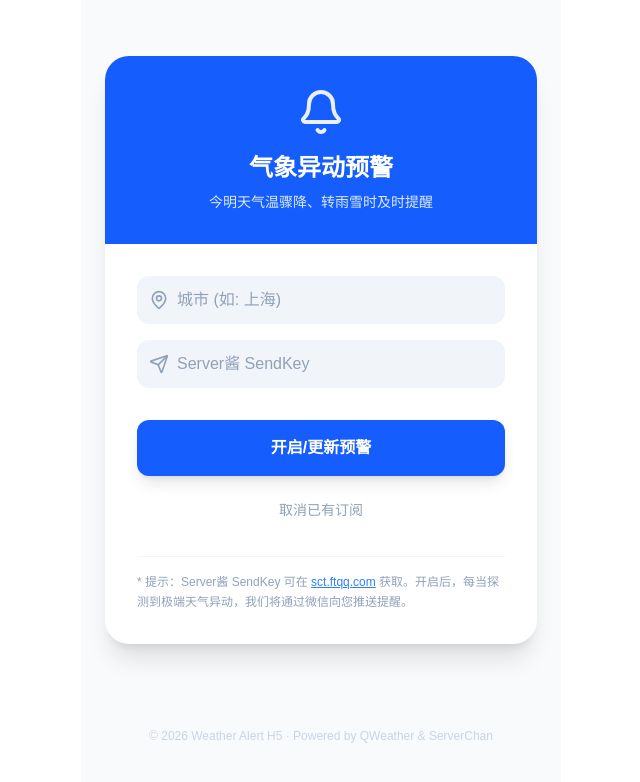
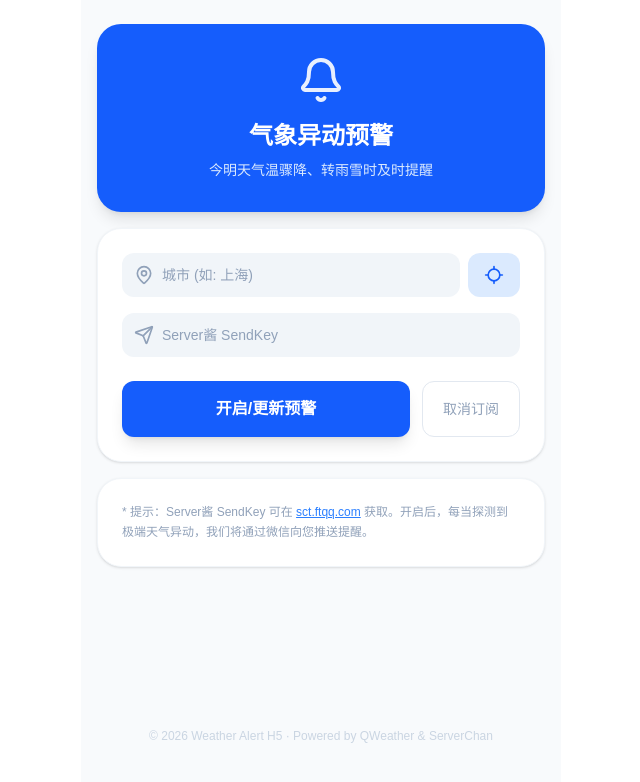
Before and after one commit to dawnCome/weather-h5, a Next.js app: page / in a window 1280 px wide. Shown: the top 782 px of the page, without its empty margins (319-959 px from the left). Built offline with nearby package versions, Linux system fonts and the light colour scheme; no server answers.

Commit message:
feat: complete weather dashboard integration with auto-locating and skeleton UI

```diff
--- a/src/app/page.tsx
+++ b/src/app/page.tsx
@@ -1,160 +1,342 @@
 "use client";
 
-import { useState, useEffect } from 'react';
-import { v4 as uuidv4 } from 'uuid';
-import { MapPin, Send, Bell, CheckCircle2, AlertCircle } from 'lucide-react';
+import { useState, useEffect, useCallback } from "react";
+import { v4 as uuidv4 } from "uuid";
+import { MapPin, Send, Bell, Locate, Loader2 } from "lucide-react";
+import { useWeatherStore } from "@/stores/weatherStore";
+import WeatherCard from "@/components/features/weather/WeatherCard";
+import TrendChart from "@/components/features/weather/TrendChart";
+import Alert from "@/components/ui/Alert";
+import { WeatherCardSkeleton, TrendChartSkeleton } from "@/components/ui/Skeleton";
+import type { WeatherResponse } from "@/types/qweather";
+
+type MessageState = { type: "success" | "error" | "info" | "warning"; text: string } | null;
+
+interface CityInfo {
+  id: string;
+  name: string;
+}
+
+/**
+ * Try browser geolocation API and return "lon,lat" string, or null if unavailable.
+ */
+async function tryGeolocation(): Promise<string | null> {
+  if (typeof navigator === "undefined" || !navigator.geolocation) return null;
+
+  return new Promise<string | null>((resolve) => {
+    navigator.geolocation.getCurrentPosition(
+      (pos) => {
+        resolve(`${pos.coords.longitude},${pos.coords.latitude}`);
+      },
+      () => resolve(null),
+      { enableHighAccuracy: false, timeout: 8000, maximumAge: 60000 },
+    );
+  });
+}
 
 export default function Home() {
-  const [city, setCity] = useState('');
-  const [sendKey, setSendKey] = useState('');
-  const [loading, setLoading] = useState(false);
-  const [message, setMessage] = useState<{ type: 'success' | 'error', text: string } | null>(null);
+  const [cityInput, setCityInput] = useState("");
+  const [sendKey, setSendKey] = useState("");
+  const [submitLoading, setSubmitLoading] = useState(false);
+  const [message, setMessage] = useState<MessageState>(null);
 
+  const { weatherData, loading, setWeatherData, setLoading } = useWeatherStore();
+
+  // Initialize uid, sendKey, city from localStorage and try geolocation
   useEffect(() => {
-    // 初始化或读取持久化的 UID 和 SendKey
-    let uid = localStorage.getItem('weather_uid');
+    let uid = localStorage.getItem("weather_uid");
     if (!uid) {
       uid = uuidv4();
-      localStorage.setItem('weather_uid', uid);
+      localStorage.setItem("weather_uid", uid);
     }
-    const savedKey = localStorage.getItem('weather_sendkey');
+
+    const savedKey = localStorage.getItem("weather_sendkey");
     if (savedKey) setSendKey(savedKey);
-    const savedCity = localStorage.getItem('weather_city');
-    if (savedCity) setCity(savedCity);
+
+    const savedCity = localStorage.getItem("weather_city");
+    if (savedCity) setCityInput(savedCity);
+
+    // Try geolocation for auto-positioning; fallback to saved city.
+    void tryGeolocation()
+      .then(async (location) => {
+        if (location) {
+          await fetchWeather(location);
+        } else if (savedCity) {
+          await fetchWeather(undefined, savedCity);
+        }
+      })
+      .catch(() => {
+        if (savedCity) {
+          void fetchWeather(undefined, savedCity);
+        }
+      });
   }, []);
 
-  const handleSubscribe = async (action: 'subscribe' | 'delete' = 'subscribe') => {
+  /**
+   * Fetch weather data from our /api/weather endpoint.
+   * Accepts either `location` ("lon,lat") or `locationId`.
+   */
+  const fetchWeather = useCallback(
+    async (location?: string, locationId?: string) => {
       setLoading(true);
+      try {
+        const params = new URLSearchParams();
+        if (location) params.set("location", location);
+        if (locationId) params.set("locationId", locationId);
+
+        const res = await fetch(`/api/weather?${params.toString()}`);
+        if (!res.ok) {
+          throw new Error("无法获取天气数据");
+        }
+        const data: WeatherResponse = await res.json();
+        setWeatherData(data);
+        localStorage.setItem("weather_city", data.city);
+        setCityInput(data.city);
+      } catch (err: unknown) {
+        const msg = err instanceof Error ? err.message : "获取天气数据失败";
+        setMessage({ type: "error", text: msg });
+      } finally {
+        setLoading(false);
+      }
+    },
+    [setLoading, setWeatherData],
+  );
+
+  /**
+   * Handle subscribe or delete subscription.
+   */
+  const handleSubscribe = async (
+    action: "subscribe" | "delete" = "subscribe",
+  ) => {
+    setSubmitLoading(true);
     setMessage(null);
 
     try {
-      const uid = localStorage.getItem('weather_uid');
+      const uid = localStorage.getItem("weather_uid");
+      if (!uid) throw new Error("用户标识未初始化");
 
-      if (action === 'delete') {
-        const res = await fetch('/api/subscribe', {
-          method: 'POST',
-          headers: { 'Content-Type': 'application/json' },
-          body: JSON.stringify({ userId: uid, action: 'delete' })
+      const body: Record<string, unknown> = { userId: uid };
+
+      if (action === "delete") {
+        body.action = "delete";
+        const res = await fetch("/api/subscribe", {
+          method: "POST",
+          headers: { "Content-Type": "application/json" },
+          body: JSON.stringify(body),
         });
-        if (!res.ok) throw new Error('Unsubscribe failed');
-        setMessage({ type: 'success', text: '已取消订阅' });
+        if (!res.ok) throw new Error("取消订阅失败");
+        setMessage({ type: "success", text: "已取消订阅" });
+        useWeatherStore.getState().reset();
         return;
       }
 
-      if (!city || !sendKey) {
-        setMessage({ type: 'error', text: '请填写城市和 Server酱 SendKey' });
+      if (!cityInput || !sendKey) {
+        setMessage({
+          type: "error",
+          text: "请填写城市和 Server酱 SendKey",
+        });
         return;
       }
 
-      // 1. 获取城市 ID
-      const cityRes = await fetch(`/api/city?city=${encodeURIComponent(city)}`);
-      if (!cityRes.ok) throw new Error('无法找到该城市');
-      const cityInfo = await cityRes.json();
+      // 1. Get city ID from name
+      const cityRes = await fetch(
+        `/api/city?city=${encodeURIComponent(cityInput)}`,
+      );
+      if (!cityRes.ok) throw new Error("无法找到该城市");
+      const cityInfo: CityInfo = await cityRes.json();
 
-      if (!cityInfo || !cityInfo.id) {
-        setMessage({ type: 'error', text: '未能识别城市，请尝试更准确的名称' });
+      if (!cityInfo?.id) {
+        setMessage({ type: "error", text: "未能识别城市，请尝试更准确的名称" });
         return;
       }
 
-      // 2. 发送订阅请求
-      const subscribeRes = await fetch('/api/subscribe', {
-        method: 'POST',
-        headers: { 'Content-Type': 'application/json' },
-        body: JSON.stringify({
-          userId: uid,
-          sendKey,
-          locationId: cityInfo.id,
-          cityName: cityInfo.name
-        })
+      // 2. Send subscribe request
+      body.sendKey = sendKey;
+      body.locationId = cityInfo.id;
+      body.cityName = cityInfo.name;
+
+      const subscribeRes = await fetch("/api/subscribe", {
+        method: "POST",
+        headers: { "Content-Type": "application/json" },
+        body: JSON.stringify(body),
       });
+      if (!subscribeRes.ok) throw new Error("订阅请求失败");
 
-      if (!subscribeRes.ok) throw new Error('订阅请求失败');
+      // 3. Persist to localStorage
+      localStorage.setItem("weather_sendkey", sendKey);
+      localStorage.setItem("weather_city", cityInfo.name);
+      setCityInput(cityInfo.name);
 
-      // 3. 持久化本地配置
-      localStorage.setItem('weather_sendkey', sendKey);
-      localStorage.setItem('weather_city', cityInfo.name);
-      setCity(cityInfo.name);
+      setMessage({ type: "success", text: `订阅成功！当前监控：${cityInfo.name}` });
 
-      setMessage({ type: 'success', text: `订阅成功！当前监控：${cityInfo.name}` });
-    } catch (e: any) {
-      setMessage({ type: 'error', text: e.message || '操作失败，请稍后重试' });
+      // 4. Fetch weather for the subscribed city
+      await fetchWeather(undefined, cityInfo.id);
+    } catch (err: unknown) {
+      const msg = err instanceof Error ? err.message : "操作失败，请稍后重试";
+      setMessage({ type: "error", text: msg });
     } finally {
-      setLoading(false);
+      setSubmitLoading(false);
+    }
+  };
+
+  /**
+   * Search weather by the city input text.
+   * Uses the /api/city endpoint to resolve the name to an ID first.
+   */
+  const handleSearch = async () => {
+    if (!cityInput.trim()) {
+      setMessage({ type: "info", text: "请输入城市名称" });
+      return;
+    }
+
+    setSubmitLoading(true);
+    setMessage(null);
+
+    try {
+      const cityRes = await fetch(
+        `/api/city?city=${encodeURIComponent(cityInput.trim())}`,
+      );
+      if (!cityRes.ok) throw new Error("无法找到该城市");
+      const cityInfo: CityInfo = await cityRes.json();
+
+      if (!cityInfo?.id) {
+        setMessage({ type: "error", text: "未能识别城市，请尝试更准确的名称" });
+        return;
+      }
+
+      await fetchWeather(undefined, cityInfo.id);
+    } catch (err: unknown) {
+      const msg = err instanceof Error ? err.message : "查询失败，请稍后重试";
+      setMessage({ type: "error", text: msg });
+    } finally {
+      setSubmitLoading(false);
     }
   };
 
   return (
-    <main className="min-h-screen bg-slate-50 flex flex-col items-center p-6 text-black">
-      <div className="w-full max-w-md bg-white rounded-3xl shadow-xl overflow-hidden mt-8">
-        <div className="bg-blue-600 p-8 text-white text-center">
+    <main className="min-h-screen bg-slate-50 flex flex-col items-center px-4 py-6 text-black">
+      <div className="w-full max-w-md space-y-4">
+        {/* Header */}
+        <header className="bg-blue-600 rounded-3xl p-8 text-white text-center shadow-lg">
           <Bell className="w-12 h-12 mx-auto mb-4 opacity-90" />
           <h1 className="text-2xl font-bold">气象异动预警</h1>
-          <p className="mt-2 text-blue-100 text-sm">今明天气温骤降、转雨雪时及时提醒</p>
-        </div>
+          <p className="mt-2 text-blue-100 text-sm">
+            今明天气温骤降、转雨雪时及时提醒
+          </p>
+        </header>
 
-        <div className="p-8 space-y-6">
+        {/* Alert messages */}
         {message && (
-            <div className={`p-4 rounded-xl flex items-start gap-3 ${
-              message.type === 'success' ? 'bg-green-50 text-green-700' : 'bg-red-50 text-red-700'
-            }`}>
-              {message.type === 'success' ? <CheckCircle2 className="w-5 h-5 shrink-0 mt-0.5" /> : <AlertCircle className="w-5 h-5 shrink-0 mt-0.5" />}
-              <span className="text-sm font-medium">{message.text}</span>
+          <Alert
+            type={message.type}
+            message={message.text}
+            onClose={() => setMessage(null)}
+          />
+        )}
+
+        {/* Loading skeleton */}
+        {loading && (
+          <div className="space-y-4">
+            <WeatherCardSkeleton />
+            <TrendChartSkeleton />
           </div>
         )}
 
+        {/* Weather dashboard (shown when data is available and not loading) */}
+        {!loading && weatherData && (
           <div className="space-y-4">
-            <div className="relative">
+            <WeatherCard data={weatherData} />
+            <div className="w-full bg-white rounded-3xl p-6 shadow-sm border border-slate-100">
+              <h3 className="text-sm font-semibold text-slate-500 mb-2">
+                未来趋势
+              </h3>
+              <TrendChart data={weatherData.daily} />
+            </div>
+          </div>
+        )}
+
+        {/* Search & Subscription */}
+        <section className="bg-white rounded-3xl shadow-sm border border-slate-100 overflow-hidden">
+          <div className="p-6 space-y-4">
+            <div className="flex gap-2">
+              <div className="relative flex-1">
                 <MapPin className="absolute left-3 top-1/2 -translate-y-1/2 text-slate-400 w-5 h-5" />
                 <input
-                className="w-full pl-10 pr-4 py-3 bg-slate-100 border-none rounded-xl focus:ring-2 focus:ring-blue-500 outline-none transition-all placeholder:text-slate-400"
+                  className="w-full pl-10 pr-4 py-3 bg-slate-100 rounded-xl focus:ring-2 focus:ring-blue-500 outline-none transition-all placeholder:text-slate-400 text-sm"
                   placeholder="城市 (如: 上海)"
-                value={city}
-                onChange={e => setCity(e.target.value)}
+                  value={cityInput}
+                  onChange={(e) => setCityInput(e.target.value)}
+                  disabled={submitLoading}
+                  type="text"
                 />
+              </div>
+              <button
+                className="px-4 py-3 bg-blue-100 text-blue-600 rounded-xl hover:bg-blue-200 transition-colors shrink-0 disabled:opacity-50"
+                onClick={() => void handleSearch()}
+                disabled={submitLoading}
+                type="button"
+                aria-label="搜索城市天气"
+              >
+                <Locate className="w-5 h-5" />
+              </button>
             </div>
 
             <div className="relative">
               <Send className="absolute left-3 top-1/2 -translate-y-1/2 text-slate-400 w-5 h-5" />
               <input
-                className="w-full pl-10 pr-4 py-3 bg-slate-100 border-none rounded-xl focus:ring-2 focus:ring-blue-500 outline-none transition-all placeholder:text-slate-400"
+                className="w-full pl-10 pr-4 py-3 bg-slate-100 rounded-xl focus:ring-2 focus:ring-blue-500 outline-none transition-all placeholder:text-slate-400 text-sm"
                 placeholder="Server酱 SendKey"
                 type="password"
                 value={sendKey}
-                onChange={e => setSendKey(e.target.value)}
+                onChange={(e) => setSendKey(e.target.value)}
+                disabled={submitLoading}
               />
             </div>
-          </div>
 
-          <div className="flex flex-col gap-3 pt-2">
+            <div className="flex gap-3 pt-2">
               <button
-              className={`w-full py-4 rounded-xl font-bold text-white shadow-lg transition-all active:scale-95 disabled:opacity-50 ${
-                loading ? 'bg-slate-400 cursor-not-allowed' : 'bg-blue-600 hover:bg-blue-700'
-              }`}
-              onClick={() => handleSubscribe('subscribe')}
-              disabled={loading}
+                className="flex-1 flex items-center justify-center gap-2 py-4 rounded-xl font-bold text-white shadow-lg transition-all active:scale-95 disabled:opacity-50 bg-blue-600 hover:bg-blue-700"
+                onClick={() => void handleSubscribe("subscribe")}
+                disabled={submitLoading}
+                type="button"
               >
-              {loading ? '处理中...' : '开启/更新预警'}
+                {submitLoading ? (
+                  <Loader2 className="w-5 h-5 animate-spin" />
+                ) : null}
+                {submitLoading ? "处理中..." : "开启/更新预警"}
               </button>
-
               <button
-              className="w-full py-3 text-slate-400 font-medium text-sm hover:text-slate-600"
-              onClick={() => handleSubscribe('delete')}
-              disabled={loading}
+                className="px-5 py-4 rounded-xl text-slate-400 font-medium text-sm hover:text-slate-600 border border-slate-200 hover:border-slate-300 transition-colors disabled:opacity-50"
+                onClick={() => void handleSubscribe("delete")}
+                disabled={submitLoading}
+                type="button"
               >
-              取消已有订阅
+                取消订阅
               </button>
             </div>
+          </div>
+        </section>
 
-          <div className="pt-4 border-t border-slate-100">
+        {/* Footer hint */}
+        <section className="bg-white rounded-3xl shadow-sm border border-slate-100 p-6">
           <p className="text-xs text-slate-400 leading-relaxed">
-              * 提示：Server酱 SendKey 可在 <a href="https://sct.ftqq.com/" target="_blank" rel="noreferrer" className="text-blue-500 underline">sct.ftqq.com</a> 获取。开启后，每当探测到极端天气异动，我们将通过微信向您推送提醒。
+            * 提示：Server酱 SendKey 可在{" "}
+            <a
+              href="https://sct.ftqq.com/"
+              target="_blank"
+              rel="noreferrer"
+              className="text-blue-500 underline"
+            >
+              sct.ftqq.com
+            </a>{" "}
+            获取。开启后，每当探测到极端天气异动，我们将通过微信向您推送提醒。
           </p>
-          </div>
-        </div>
+        </section>
       </div>
 
       <footer className="mt-auto py-8 text-slate-300 text-xs">
-        © 2026 Weather Alert H5 · Powered by QWeather & ServerChan
+        &copy; 2026 Weather Alert H5 &middot; Powered by QWeather &amp;
+        ServerChan
       </footer>
     </main>
   );
```
Lines whose indentation alone changed are shown as unchanged.
